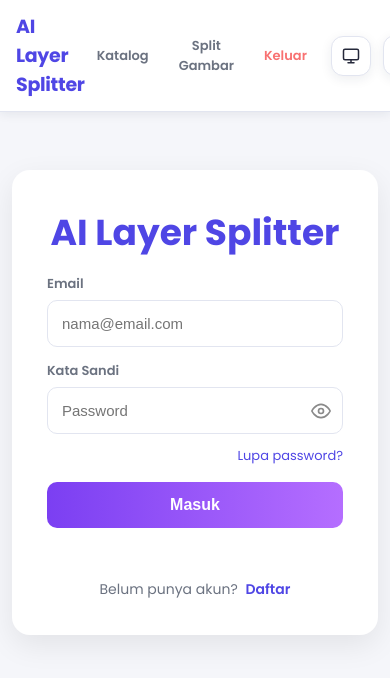
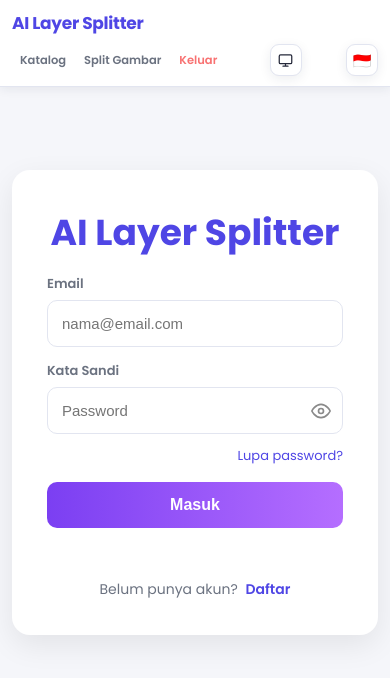
Before and after one commit to NganjukBersatu/Layer_ai, a Vue app: page /login in a window 390 px wide. Shown: the top 678 px of the page. Built offline with nearby package versions, Linux system fonts and the light colour scheme.

Commit message:
perbaiki-katalog

```diff
--- a/src/components/CatalogPage.vue
+++ b/src/components/CatalogPage.vue
@@ -191,8 +191,8 @@ const filteredItems = computed(() => {
 
 .catalog-grid {
   display: grid;
-  grid-template-columns: repeat(4, 1fr);
-  gap: 14px;
+  grid-template-columns: repeat(5, 1fr);
+  gap: 12px;
   /* Membuat semua item grid setinggi item tertinggi di barisnya,
      supaya .catalog-card bisa "stretch" mengisi penuh (lihat di bawah) */
   align-items: stretch;
@@ -247,7 +247,7 @@ const filteredItems = computed(() => {
 }
 
 .catalog-info {
-  padding: 12px;
+  padding: 10px;
   /* Mendorong info menempel ke bawah kalau ada card dengan jumlah tag
      berbeda-beda, supaya tinggi card tetap konsisten */
   flex: 1;
@@ -258,7 +258,7 @@ const filteredItems = computed(() => {
 
 .catalog-info h3 {
   margin: 0 0 5px;
-  font-size: 14px;
+  font-size: 13px;
 }
 
 .tag-list {
@@ -269,12 +269,18 @@ const filteredItems = computed(() => {
 }
 
 .tag-badge {
-  font-size: 11px;
+  font-size: 10px;
   color: var(--accent-color);
   background: color-mix(in srgb, var(--accent-color) 12%, transparent);
-  padding: 2px 8px;
+  padding: 2px 7px;
   border-radius: 999px;
   white-space: nowrap;
+}
+
+@media (max-width: 1000px) {
+  .catalog-grid {
+    grid-template-columns: repeat(3, 1fr);
+  }
 }
 
 @media (max-width: 800px) {
--- a/src/components/HistoryPage.vue
+++ b/src/components/HistoryPage.vue
@@ -325,7 +325,7 @@ onUnmounted(() => {
 
     <!-- Skeleton grid saat daftar history awal masih di-fetch -->
     <div v-if="isLoadingList" class="history-grid">
-      <div v-for="n in 8" :key="'skeleton-' + n" class="history-card skeleton-card">
+      <div v-for="n in 10" :key="'skeleton-' + n" class="history-card skeleton-card">
         <div class="thumbnail skeleton-shimmer"></div>
         <div class="meta">
           <div class="skeleton-line skeleton-shimmer" style="width: 70%"></div>
@@ -687,8 +687,15 @@ onUnmounted(() => {
 /* ===== GRID ===== */
 .history-grid {
   display: grid;
-  grid-template-columns: repeat(4, 1fr);
-  gap: 16px;
+  grid-template-columns: repeat(5, 1fr);
+  gap: 14px;
+}
+
+/* Layar besar/menengah, sebelum tablet */
+@media (max-width: 1100px) {
+  .history-grid {
+    grid-template-columns: repeat(4, 1fr);
+  }
 }
 
 /* Tablet */
@@ -756,7 +763,7 @@ onUnmounted(() => {
   }
 
   .btn {
-    padding: 6px 0;
+    height: 30px;
     font-size: 12px;
   }
 }
@@ -769,6 +776,23 @@ onUnmounted(() => {
   box-shadow: 0 4px 12px rgba(0, 0, 0, 0.07);
   display: flex;
   flex-direction: column;
+  height: 100%;
+  cursor: pointer;
+  transition: transform 0.18s ease, box-shadow 0.18s ease;
+}
+
+.history-card:hover {
+  transform: translateY(-3px);
+  box-shadow: 0 8px 20px rgba(0, 0, 0, 0.1);
+}
+
+.history-card:active {
+  transform: scale(1.05);
+  box-shadow: 0 10px 24px rgba(0, 0, 0, 0.16);
+}
+
+.history-card .actions {
+  cursor: default;
 }
 
 .thumbnail {
@@ -886,12 +910,13 @@ onUnmounted(() => {
 }
 
 .meta {
-  padding: 12px 14px 4px;
+  padding: 10px 12px 4px;
+  flex: 1;
 }
 
 .image-name {
   font-weight: 600;
-  font-size: 14px;
+  font-size: 13px;
   margin: 0 0 4px;
   white-space: nowrap;
   overflow: hidden;
@@ -899,7 +924,7 @@ onUnmounted(() => {
 }
 
 .date {
-  font-size: 12px;
+  font-size: 11px;
   color: var(--text-secondary);
   margin: 0;
 }
@@ -920,9 +945,9 @@ onUnmounted(() => {
 }
 
 .model-badge {
-  font-size: 10px;
+  font-size: 9px;
   font-weight: 700;
-  padding: 3px 9px;
+  padding: 3px 8px;
   border-radius: 999px;
   text-transform: uppercase;
   white-space: nowrap;
@@ -939,9 +964,9 @@ onUnmounted(() => {
 }
 
 .style-badge {
-  font-size: 10px;
+  font-size: 9px;
   font-weight: 700;
-  padding: 3px 9px;
+  padding: 3px 8px;
   border-radius: 999px;
   text-transform: uppercase;
   white-space: nowrap;
@@ -952,27 +977,36 @@ onUnmounted(() => {
 .actions {
   display: flex;
   gap: 8px;
-  padding: 12px 14px;
+  padding: 10px 12px;
+  flex-shrink: 0;
 }
 
 .btn {
   flex: 1;
-  border: none;
+  border: 1px solid transparent;
   border-radius: 8px;
-  padding: 8px 0;
-  font-size: 13px;
+  height: 34px;
+  padding: 0;
+  font-size: 12px;
+  line-height: 1;
   font-weight: 600;
   cursor: pointer;
+  box-sizing: border-box;
+  display: inline-flex;
+  align-items: center;
+  justify-content: center;
 }
 
 .btn.download {
   background: var(--accent-color);
   color: white;
+  border-color: var(--accent-color);
 }
 
 .btn.delete {
   background: #fee2e2;
   color: #dc2626;
+  border-color: #fee2e2;
 }
 
 .empty {
--- a/src/components/LanguageSwitcher.vue
+++ b/src/components/LanguageSwitcher.vue
@@ -87,6 +87,7 @@ function changeLang(lang) {
 .lang-switcher {
   position: relative;
   display: inline-block;
+  flex-shrink: 0;
 }
 
 /* =========================
@@ -141,6 +142,7 @@ function changeLang(lang) {
 .lang-text {
   flex: 1;
   text-align: left;
+  white-space: nowrap;
 }
 
 .lang-arrow {
@@ -245,15 +247,37 @@ function changeLang(lang) {
 @media (max-width: 600px) {
   .lang-button {
     min-width: auto;
-    padding: 8px 10px;
+    width: 32px;
+    height: 32px;
+    padding: 0;
+    justify-content: center;
+    gap: 0;
+    border-radius: 9px;
   }
 
   .lang-text {
     display: none;
   }
 
+  .lang-arrow {
+    display: none;
+  }
+
+  .lang-icon {
+    width: auto;
+    font-size: 15px;
+  }
+
   .lang-menu {
     right: 0;
+    width: 160px;
+  }
+}
+
+@media (max-width: 360px) {
+  .lang-button {
+    width: 28px;
+    height: 28px;
   }
 }
 </style>
--- a/src/components/Navbar.vue
+++ b/src/components/Navbar.vue
@@ -150,6 +150,7 @@ onMounted(() => {
   font-weight: 600;
   cursor: pointer;
   transition: 0.2s ease;
+  white-space: nowrap;
 }
 
 .nav-link:hover {
@@ -174,6 +175,7 @@ onMounted(() => {
 
 .theme-switcher {
   position: relative;
+  flex-shrink: 0;
 }
 
 .theme-button {
@@ -189,6 +191,7 @@ onMounted(() => {
   cursor: pointer;
   box-shadow: 0 3px 12px var(--shadow-color);
   transition: border-color 0.2s ease, transform 0.2s ease;
+  flex-shrink: 0;
 }
 
 .theme-button:hover {
@@ -235,13 +238,68 @@ onMounted(() => {
   font-weight: 500;
 }
 
+/* =========================================
+   MOBILE: navbar dibuat 2 baris supaya tidak
+   ada elemen yang terdorong keluar/terpotong
+   (termasuk LanguageSwitcher).
+========================================= */
 @media (max-width: 600px) {
   .navbar {
-    padding: 12px 16px;
+    flex-wrap: wrap;
+    row-gap: 8px;
+    padding: 10px 12px;
   }
 
   .navbar-title {
-    font-size: 19px;
+    font-size: 17px;
+    flex: 1 1 auto;
+    min-width: 0;
+  }
+
+  .navbar-actions {
+    width: 100%;
+    justify-content: space-between;
+    gap: 6px;
+    flex-wrap: nowrap;
+  }
+
+  .nav-links {
+    gap: 2px;
+    overflow-x: auto;
+    scrollbar-width: none;
+    -webkit-overflow-scrolling: touch;
+  }
+
+  .nav-links::-webkit-scrollbar {
+    display: none;
+  }
+
+  .nav-link {
+    padding: 6px 8px;
+    font-size: 11.5px;
+    flex-shrink: 0;
+  }
+
+  .theme-button {
+    width: 32px;
+    height: 32px;
+    border-radius: 9px;
+  }
+
+  .theme-button svg {
+    width: 15px;
+    height: 15px;
+  }
+}
+
+@media (max-width: 360px) {
+  .navbar-title {
+    font-size: 15px;
+  }
+
+  .nav-link {
+    padding: 5px 6px;
+    font-size: 10.5px;
   }
 }
 </style>
```
